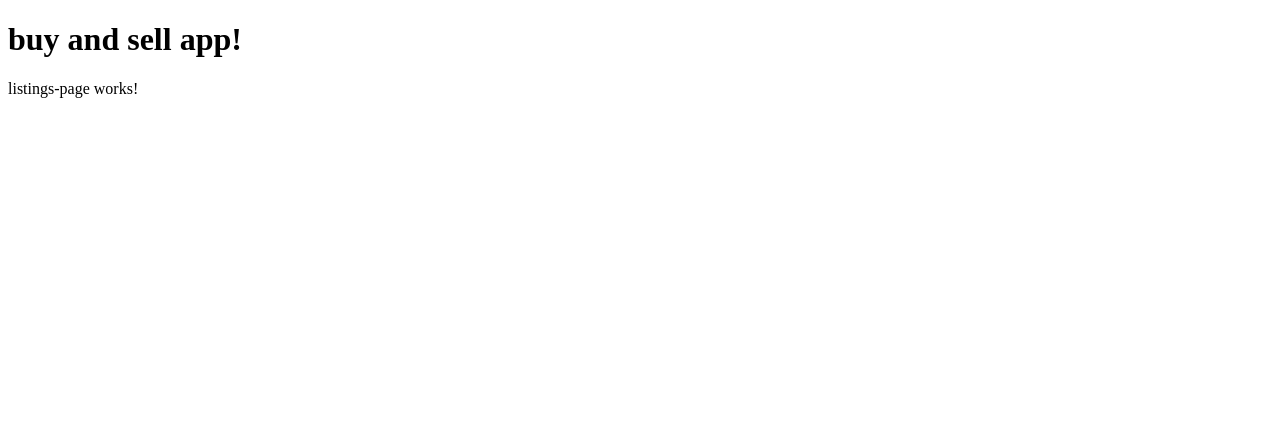
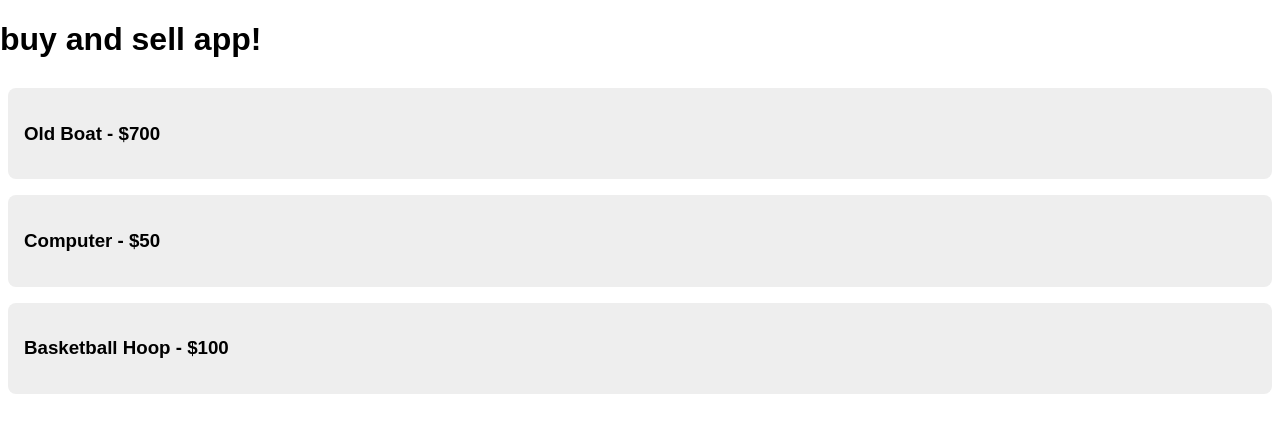
Before and after one commit to hotcappuccinodev/angular-buy-sell-app, an Angular app in the folder buy-and-sell/: page /listings in a window 1280 px wide. Shown: the top 432 px of the page. Built offline with nearby package versions, Linux system fonts and the light colour scheme.

Commit message:
added data to the listings page

```diff
--- /dev/null
+++ b/buy-and-sell/src/app/fake-data.ts
@@ -0,0 +1,35 @@
+import { Listing } from './types';
+
+export const fakeListings: Listing[] = [{
+    id: '123',
+    name: 'Old Boat',
+    description: 'A very old boat. Bargain price',
+    price: 700,
+}, {
+    id: '345',
+    name: 'Computer',
+    description: 'From the 1990s, a classic!',
+    price: 50,
+}, {
+    id: '456',
+    name: 'Basketball Hoop',
+    description: 'Good condition, free delivery',
+    price: 100,
+}];
+
+export const fakeMyListings: Listing[] = [{
+    id: '789',
+    name: 'Bicycle',
+    description: 'Bright blue, very fast',
+    price: 75,
+}, {
+    id: '234',
+    name: 'Electric Guitar',
+    description: 'Needs new strings, but otherwise in very good condition',
+    price: 99,
+}, {
+    id: '987',
+    name: 'Playstation',
+    description: 'Old playstation, still works though',
+    price: 75,
+}];
--- a/buy-and-sell/src/app/listings-page/listings-page.component.html
+++ b/buy-and-sell/src/app/listings-page/listings-page.component.html
@@ -1 +1,7 @@
-<p>listings-page works!</p>
+<div>
+  <div class="content-box" *ngFor="let listing of listings">
+  <a routerLink="/listings/{{listing.id}}">
+    <h3>{{listing.name}} - ${{listing.price}}</h3>
+  </a>
+  </div>
+</div>
--- a/buy-and-sell/src/app/listings-page/listings-page.component.ts
+++ b/buy-and-sell/src/app/listings-page/listings-page.component.ts
@@ -1,10 +1,15 @@
 import { Component } from '@angular/core';
-
+import { Listing} from '../types';
+import { fakeListings } from '../fake-data';
 @Component({
   selector: 'app-listings-page',
   templateUrl: './listings-page.component.html',
   styleUrls: ['./listings-page.component.css']
 })
 export class ListingsPageComponent {
+  listings: Listing[] = [];
 
+  ngOnInit(): void{
+    this.listings=fakeListings;
+  }
 }
--- /dev/null
+++ b/buy-and-sell/src/app/types.ts
@@ -0,0 +1,9 @@
+export interface Listing{
+  id: string,
+  name: string,
+  description: string,
+  price: number,
+
+
+
+}
--- a/buy-and-sell/src/styles.css
+++ b/buy-and-sell/src/styles.css
@@ -1 +1,87 @@
-/* You can add global styles to this file, and also import other style files */
+body {
+  font-family: Arial, sans-serif;
+  margin: 0;
+  padding: 0;
+}
+
+button {
+  background-color: black;
+  border: none;
+  border-radius: 8px;
+  color: white;
+  cursor: pointer;
+  outline: none;
+  padding: 16px;
+  font-family: Arial, sans-serif;
+  font-size: 16px;
+}
+
+input, textarea {
+  border: 2px solid black;
+  border-radius: 8px;
+  font-family: Arial, sans-serif;
+  font-size: 16px;
+  padding: 8px;
+}
+
+a {
+  text-decoration: none;
+  color: black;
+}
+
+div {
+  padding: 8px;
+}
+
+#page-wrap {
+  background-color: #EEE;
+  min-height: 100vh;
+  padding: 0;
+  width: 100vw;
+}
+
+#max-width-column {
+  background-color: white;
+  margin: 0 auto;
+  max-width: 700px;
+  min-height: 100vh;
+  padding: 16px;
+  position: relative;
+}
+
+#top-bar {
+  border-bottom: 2px solid black;
+}
+
+#app-heading {
+  margin-top: 0;
+}
+
+#my-listings-button {
+  position: absolute;
+  top: 16px;
+  right: 16px;
+}
+
+#content-wrap {
+  padding: 16px;
+}
+
+.content-box {
+  background-color: #EEE;
+  border-radius: 8px;
+  padding: 16px;
+  position: relative;
+  margin-bottom: 16px;
+}
+
+.buttons-container {
+  position: absolute;
+  right: 0px;
+  bottom: 0px;
+  padding: 16px;
+}
+
+.buttons-container > button {
+  margin-left: 8px;
+}
```
